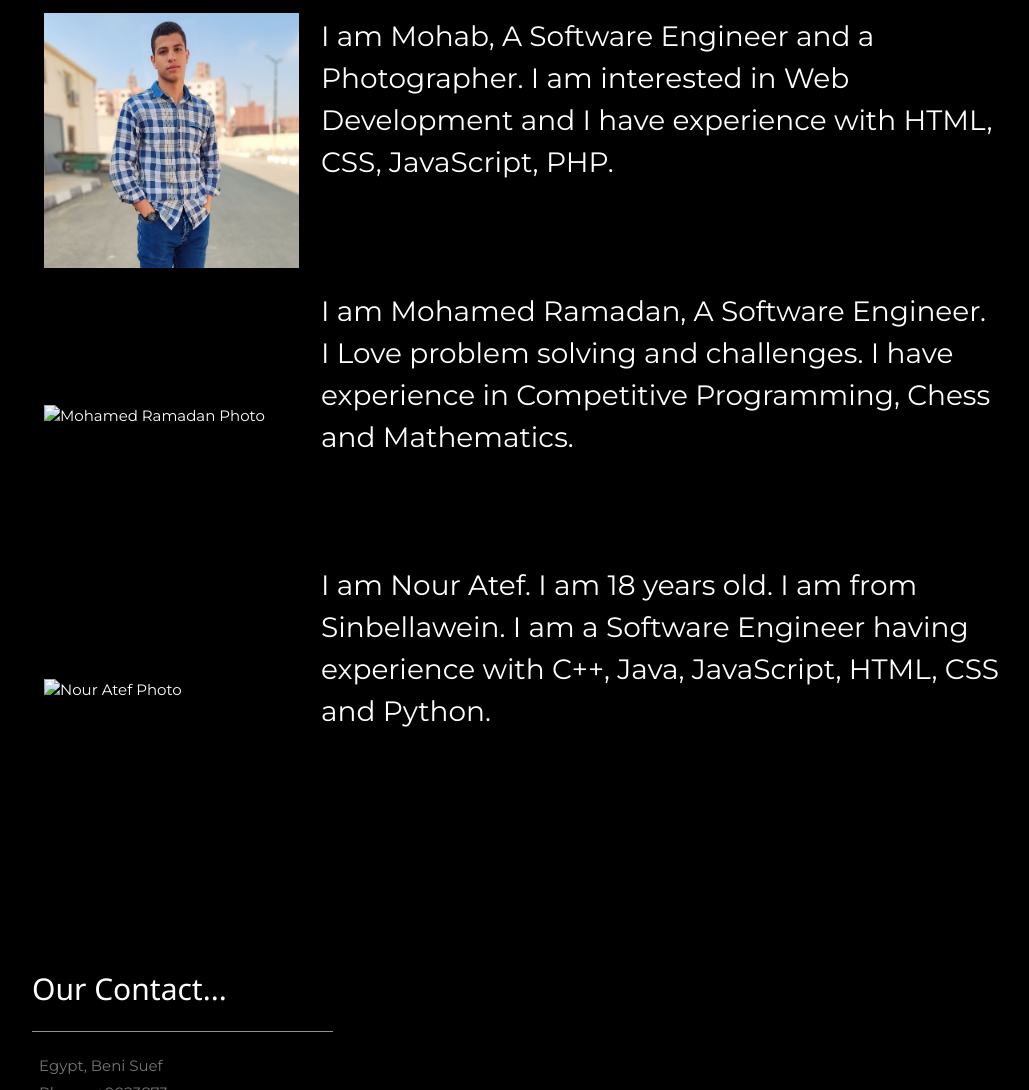
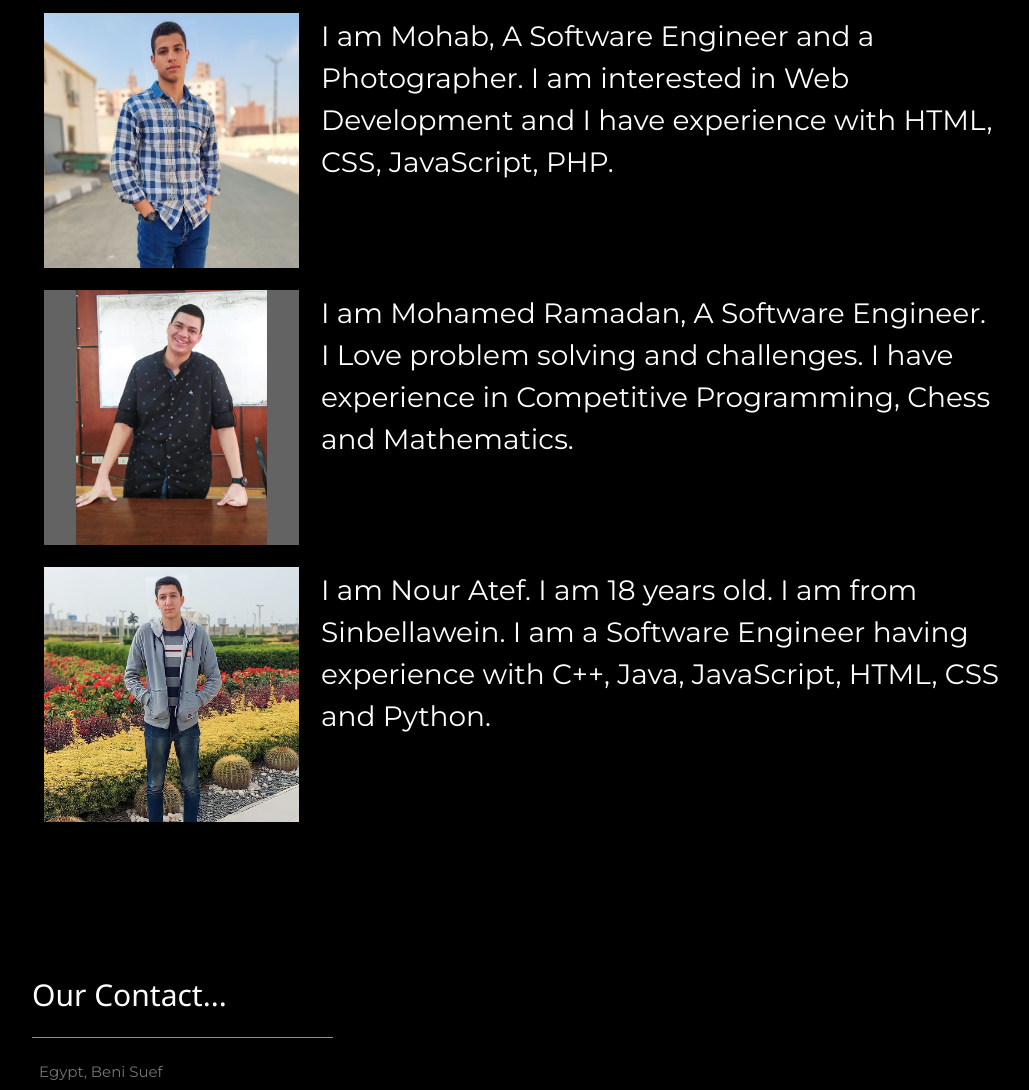
Before and after one commit to Mohamed-Sayed777/VI-M-N-WebSite, a plain HTML site: page index.html in a window 1280 px wide. Shown: the part 1539-2629 px from the top of the page, without its empty margins (118-1147 px from the left). Drawn offline with nearby package versions, Linux system fonts and the light colour scheme.

Commit message:
Update index.html

```diff
--- a/index.html
+++ b/index.html
@@ -94,7 +94,7 @@
                     </tr>
                     <tr>
                         <td class = "Image">
-                            <img class = "Image" src = "About/images/MohamedRamadan.jpg" alt = "Mohamed Ramadan Photo">
+                            <img class = "Image" src = "MohamedRamadan.jpg" alt = "Mohamed Ramadan Photo">
                         </td>
                         <td class = "ImgDescription">
                             I am Mohamed Ramadan, A Software Engineer. I Love problem solving and challenges. I have experience in Competitive Programming, Chess and Mathematics.
@@ -103,7 +103,7 @@
                     </tr>
                     <tr>
                         <td class = "Image">
-                            <img class = "Image" src = "About/images/NourAtef.jpg" alt = "Nour Atef Photo">
+                            <img class = "Image" src = "NourAtef.jpg" alt = "Nour Atef Photo">
                         </td>
                         <td class = "ImgDescription">
                             I am Nour Atef. I am 18 years old. I am from Sinbellawein. I am a Software Engineer having experience with C++, Java, JavaScript, HTML, CSS and Python.
```
